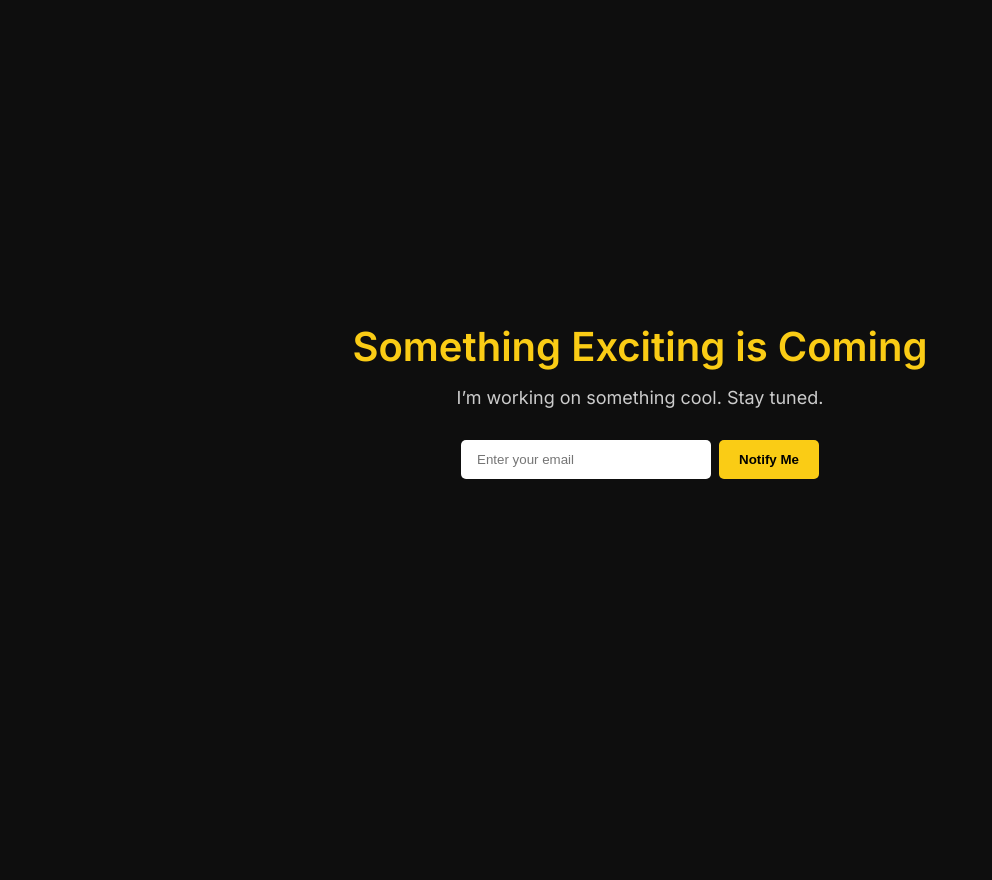
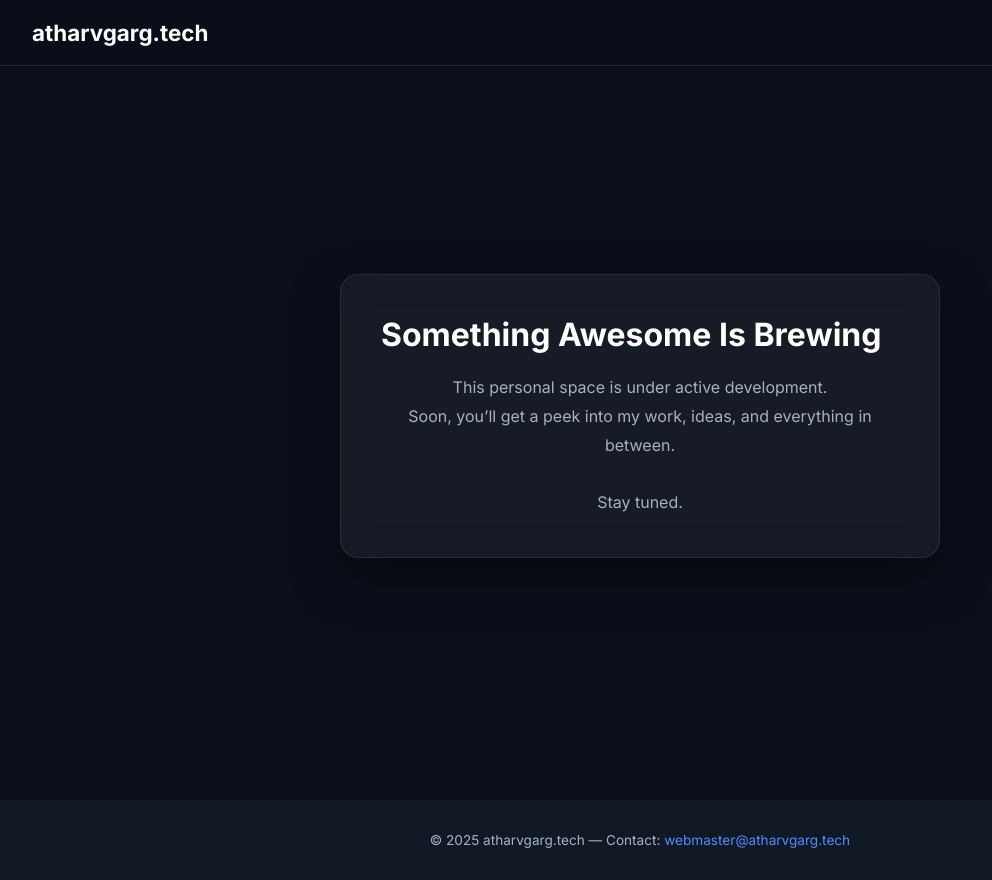
Before and after one commit to atharvgrg/atharvgarg-tech, a plain HTML site: page index.html in a window 1280 px wide. Shown: the whole page, without its empty margins (0-992 px from the left). Before the commit the page ends 800 px from the top, so only its background shows below. Drawn offline with Linux system fonts and the light colour scheme.

Commit message:
Update index.html

```diff
--- a/index.html
+++ b/index.html
@@ -1,71 +1,154 @@
 <!DOCTYPE html>
 <html lang="en">
+
 <head>
-  <meta charset="UTF-8">
-  <title>Atharv Garg — Coming Soon</title>
-  <meta name="viewport" content="width=device-width, initial-scale=1.0">
+  <meta charset="UTF-8" />
+  <meta name="viewport" content="width=device-width, initial-scale=1.0" />
+  <title>Coming Soon - atharvgarg.tech</title>
+  <link href="https://fonts.googleapis.com/css2?family=Inter:wght@400;600;700&display=swap" rel="stylesheet">
   <style>
-    @import url('https://fonts.googleapis.com/css2?family=Inter:wght@400;600&display=swap');
+    :root {
+      --bg-dark: #0a0f1a;
+      --bg-light: #101824;
+      --card-bg: rgba(255, 255, 255, 0.05);
+      --highlight: #4f8cff;
+      --text-muted: #a6b2c4;
+    }
+
     * {
       margin: 0;
       padding: 0;
       box-sizing: border-box;
     }
-    body {
-      background-color: #0e0e0e;
-      color: #f1f1f1;
+
+    html, body {
+      height: 100%;
       font-family: 'Inter', sans-serif;
-      height: 100vh;
+      background: var(--bg-dark);
+      color: white;
+      scroll-behavior: smooth;
+    }
+
+    header {
+      position: fixed;
+      top: 0;
+      width: 100%;
+      padding: 1.2rem 2rem;
+      background: rgba(10, 15, 26, 0.9);
+      backdrop-filter: blur(10px);
+      border-bottom: 1px solid #1f2a3c;
+      z-index: 100;
+    }
+
+    header h1 {
+      font-size: 1.4rem;
+      font-weight: 700;
+    }
+
+    header h1 a {
+      color: white;
+      text-decoration: none;
+    }
+
+    section {
+      min-height: 100vh;
       display: flex;
+      flex-direction: column;
+      justify-content: center;
       align-items: center;
-      justify-content: center;
+      padding: 6rem 2rem 4rem;
+      background: var(--bg-dark);
+      transition: all 0.5s ease;
+    }
+
+    .card {
+      background: var(--card-bg);
+      border: 1px solid rgba(255, 255, 255, 0.08);
+      backdrop-filter: blur(20px);
+      padding: 2.5rem;
+      border-radius: 18px;
+      max-width: 600px;
+      width: 90%;
+      box-shadow: 0 20px 50px rgba(0, 0, 0, 0.4);
+      transform: translateY(50px);
+      opacity: 0;
+      transition: transform 0.8s ease, opacity 0.8s ease;
+    }
+
+    .card.visible {
+      transform: translateY(0);
+      opacity: 1;
+    }
+
+    h2 {
+      font-size: 2rem;
+      margin-bottom: 1.2rem;
+    }
+
+    p {
+      font-size: 1rem;
+      line-height: 1.8;
+      color: var(--text-muted);
       text-align: center;
-      padding: 2rem;
     }
-    .container {
-      max-width: 600px;
+
+    footer {
+      background: var(--bg-light);
+      text-align: center;
+      padding: 2rem 1rem;
+      font-size: 0.85rem;
+      color: var(--text-muted);
     }
-    h1 {
-      font-size: 2.5rem;
-      font-weight: 600;
-      color: #facc15;
-      margin-bottom: 1rem;
+
+    a {
+      color: var(--highlight);
+      text-decoration: none;
     }
-    p {
-      font-size: 1.125rem;
-      color: #ccc;
-      margin-bottom: 2rem;
-    }
-    .email-box {
-      display: flex;
-      justify-content: center;
-      gap: 0.5rem;
-      flex-wrap: wrap;
-    }
-    input[type="email"] {
-      padding: 0.75rem 1rem;
-      border: none;
-      border-radius: 5px;
-      width: 250px;
-    }
-    button {
-      background-color: #facc15;
-      border: none;
-      padding: 0.75rem 1.25rem;
-      font-weight: bold;
-      border-radius: 5px;
-      cursor: pointer;
+
+    @media (max-width: 600px) {
+      header h1 {
+        font-size: 1.2rem;
+      }
+
+      .card {
+        padding: 2rem;
+      }
     }
   </style>
 </head>
+
 <body>
-  <div class="container">
-    <h1>Something Exciting is Coming</h1>
-    <p>I’m working on something cool. Stay tuned.</p>
-    <div class="email-box">
-      <input type="email" placeholder="Enter your email" />
-      <button>Notify Me</button>
+  <header>
+    <h1><a href="/">atharvgarg.tech</a></h1>
+  </header>
+
+  <section>
+    <div class="card" id="card-coming">
+      <h2>Something Awesome Is Brewing</h2>
+      <p>
+        This personal space is under active development.<br />
+        Soon, you’ll get a peek into my work, ideas, and everything in between.<br /><br />
+        Stay tuned.
+      </p>
     </div>
-  </div>
+  </section>
+
+  <footer>
+    &copy; <script>document.write(new Date().getFullYear())</script> atharvgarg.tech &mdash;
+    Contact: <a href="mailto:webmaster@atharvgarg.tech">webmaster@atharvgarg.tech</a>
+  </footer>
+
+  <script>
+    const observer = new IntersectionObserver((entries) => {
+      entries.forEach(entry => {
+        if (entry.isIntersecting) {
+          entry.target.classList.add('visible');
+        }
+      });
+    }, { threshold: 0.1 });
+
+    observer.observe(document.getElementById('card-coming'));
+  </script>
 </body>
+
 </html>
```
